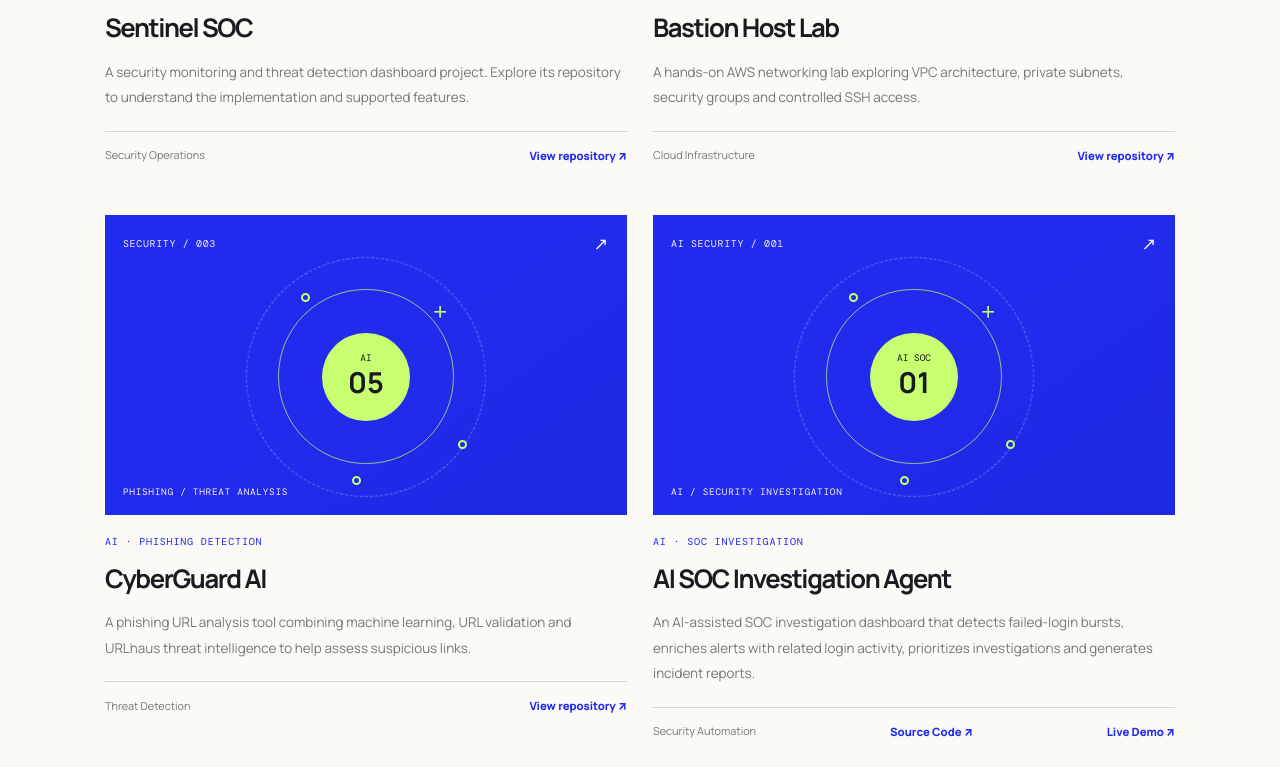
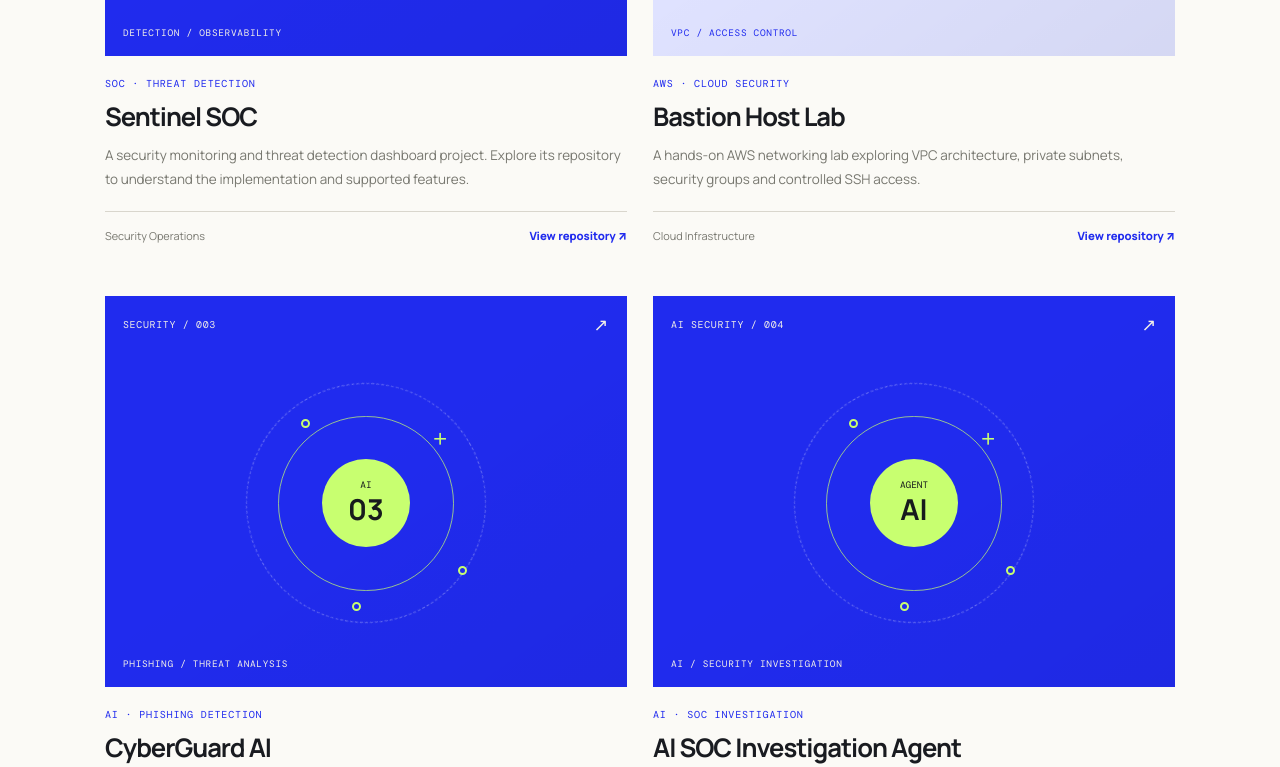
Before and after one commit to nyeinchansan001-rnv/cybersecurity-portfolio, a plain HTML site: page index.html in a window 1280 px wide. Shown: the part 3164-3931 px from the top of the page. Drawn offline with nearby package versions, Linux system fonts and the light colour scheme.

Commit message:
Improve portfolio project card layout

```diff
--- a/index.html
+++ b/index.html
@@ -252,7 +252,7 @@
                 <div class="soc-ring ring-a"></div>
                 <div class="soc-ring ring-b"></div>
                 <div class="soc-cross">+</div>
-                <div class="soc-center"><span>AI</span><strong>05</strong></div>
+                <div class="soc-center"><span>AI</span><strong>03</strong></div>
                 <span class="soc-point point-a"></span>
                 <span class="soc-point point-b"></span>
                 <span class="soc-point point-c"></span>
@@ -275,12 +275,12 @@
                href="https://ai-soc-investigation-agent-o8f1.onrender.com"
                target="_blank" rel="noopener noreferrer"
                aria-label="Open AI SOC Investigation Agent live demo">
-              <div class="visual-meta"><span>AI SECURITY / 001</span><span>↗</span></div>
+              <div class="visual-meta"><span>AI SECURITY / 004</span><span>↗</span></div>
               <div class="soc-art">
                 <div class="soc-ring ring-a"></div>
                 <div class="soc-ring ring-b"></div>
                 <div class="soc-cross">+</div>
-                <div class="soc-center"><span>AI SOC</span><strong>01</strong></div>
+                <div class="soc-center"><span>AGENT</span><strong>AI</strong></div>
                 <span class="soc-point point-a"></span>
                 <span class="soc-point point-b"></span>
                 <span class="soc-point point-c"></span>
--- a/style.css
+++ b/style.css
@@ -615,8 +615,12 @@
   row-gap: 50px;
 }
 
+
 .project {
+  display: flex;
+  flex-direction: column;
   min-width: 0;
+  height: 100%;
 }
 
 .project[hidden] {
@@ -626,6 +630,7 @@
 .project-visual {
   position: relative;
   min-height: 300px;
+  aspect-ratio: 4 / 3;
   display: block;
   overflow: hidden;
   isolation: isolate;
@@ -922,34 +927,45 @@
 
 /* PROJECT INFORMATION */
 
+
+/* PROJECT INFORMATION */
+
 .project-info {
+  display: flex;
+  flex-direction: column;
+  min-width: 0;
   padding-top: 20px;
 }
 
 .project-type {
   color: var(--accent);
-  font: .63rem var(--mono);
-  letter-spacing: .8px;
+  font: 0.63rem var(--mono);
+  letter-spacing: 0.8px;
+  line-height: 1.5;
 }
 
 .project-info h3 {
   margin: 9px 0 10px;
   font-size: clamp(1.3rem, 2vw, 1.8rem);
-  letter-spacing: -.055em;
+  letter-spacing: -0.04em;
+  line-height: 1.3;
+  overflow-wrap: anywhere;
 }
 
 .project-info > p {
   max-width: 520px;
+  margin: 0;
   color: var(--muted);
-  font-size: .84rem;
-  line-height: 1.9;
+  font-size: 0.84rem;
+  line-height: 1.8;
 }
 
 .project-footer {
   display: flex;
+  flex-wrap: wrap;
   justify-content: space-between;
   align-items: center;
-  gap: 12px;
+  gap: 10px 12px;
   margin-top: 20px;
   padding-top: 14px;
   border-top: 1px solid var(--line);
@@ -957,12 +973,13 @@
 
 .project-footer > span {
   color: var(--muted);
-  font-size: .68rem;
+  font-size: 0.68rem;
+  line-height: 1.6;
 }
 
 .project-footer > a {
   color: var(--accent);
-  font-size: .71rem;
+  font-size: 0.71rem;
   font-weight: 800;
   white-space: nowrap;
 }
@@ -970,6 +987,7 @@
 .project-footer > a:hover {
   text-decoration: underline;
 }
+
 
 .all-projects {
   display: flex;
@@ -1343,6 +1361,7 @@
     row-gap: 38px;
   }
 
+
   .project-visual {
     min-height: 290px;
   }
```
